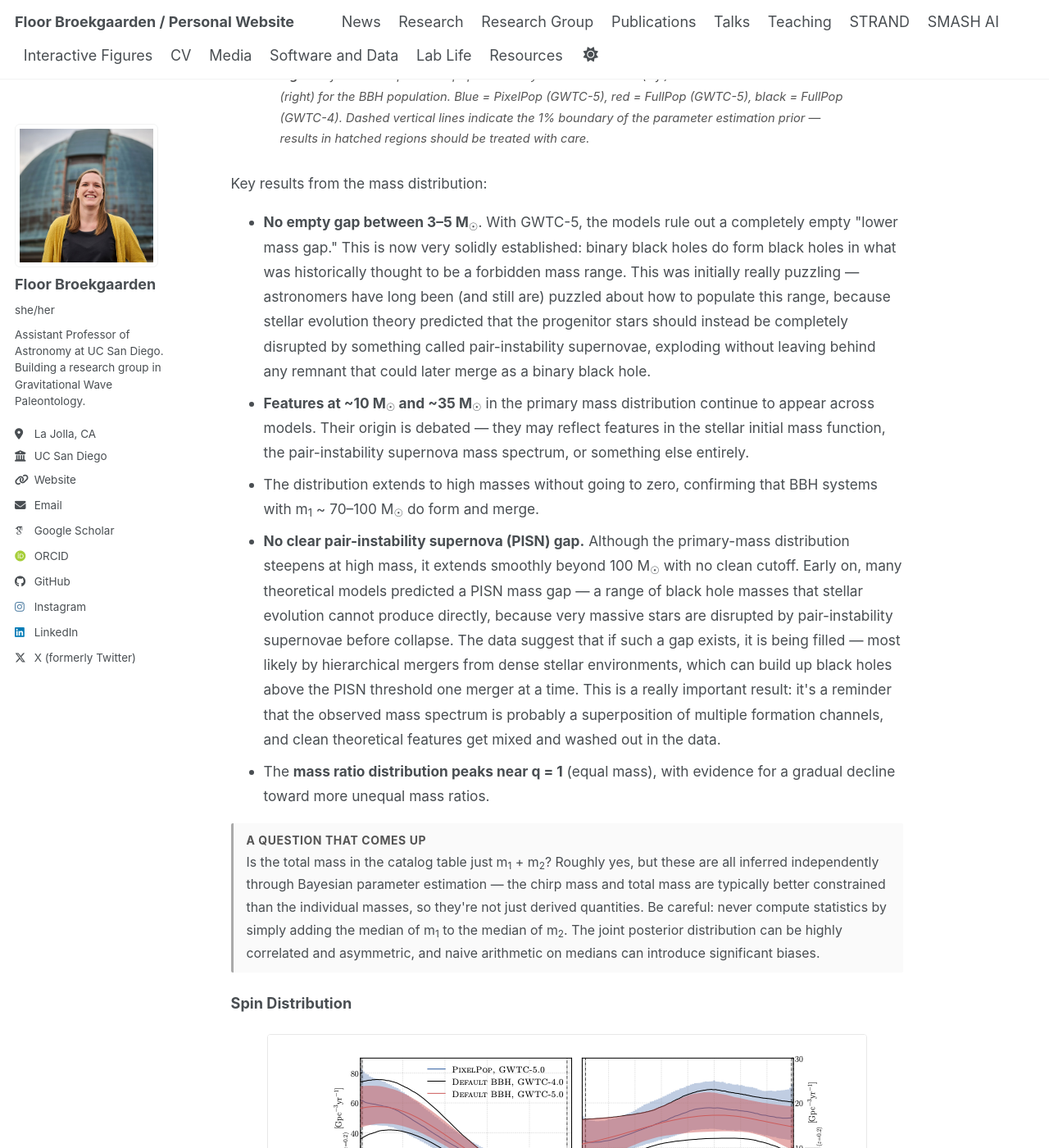
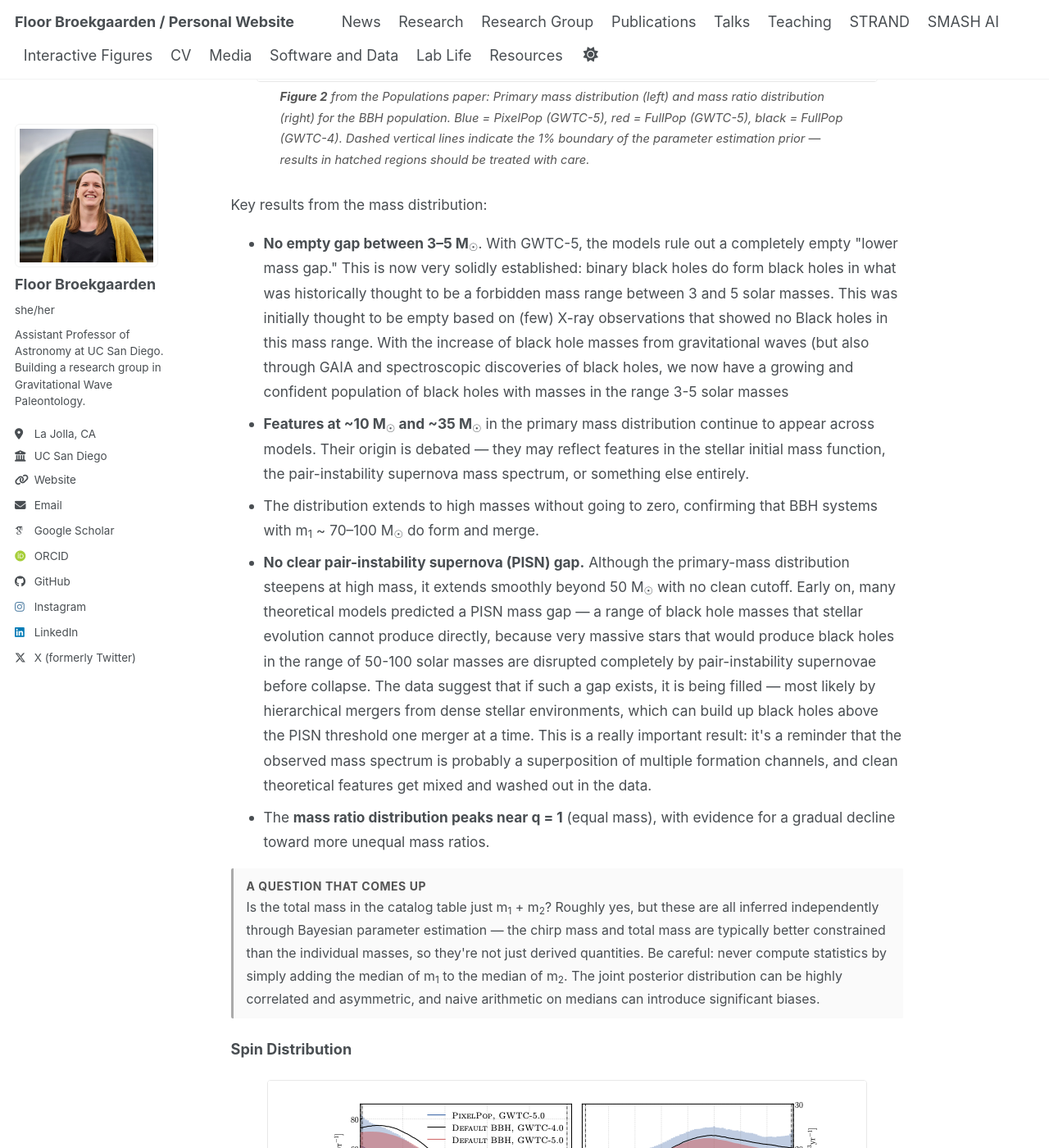
Before and after one commit to FloorBroekgaarden/FloorBroekgaarden.github.io, a Jekyll site: the page built from _pages/gwtc5.md, in a window 1280 px wide and 1400 px high, scrolled down 12837 px. Shown: the whole window at 82% size. Built offline with Jekyll 4.4.1, drawn with Linux system fonts in a browser that asks for light colours; some web fonts are replaced; a script bundle is joined from its source files by our own code; library files that are not in the unit come from our copies; some of the changed text lies outside the part shown.

Commit message:
Revise GWTC-5 figures and mass distribution details
Updated captions and descriptions for gravitational-wave detection visuals, clarifying the distinction between neutron stars and black holes, and elaborating on the mass gap findings.

```diff
--- a/_pages/gwtc5.md
+++ b/_pages/gwtc5.md
@@ -117,7 +117,7 @@
     <source src="/files/news/GWTC-5/1779814528172.mp4" type="video/mp4">
     Your browser does not support the video tag.
   </video>
-  <div class="fig-caption">The growing stellar graveyard: gravitational-wave detections from O1 through O4b, visualized by mass. Orange dots are black hole–black hole mergers; the stellar graveyard has grown from ~3 events to over 390 candidates. Note how sparsely populated the neutron star regime (orange dots at the low-mass end) remains by O4b. <em>Credit: <a href="https://www.linkedin.com/in/gabriele-vajente?miniProfileUrn=urn%3Ali%3Afsd_profile%3AACoAAC9AkkUB6fuz_cVOx8XZtT93Es2BJlzZ2L4">Gabriele Vajente (LinkedIn post)</a>.</em></div>
+  <div class="fig-caption">The growing stellar graveyard: gravitational-wave detections from O1 through O4b, visualized by mass. Orange dots are neutron stars, whereas blue dots are black holes; the stellar graveyard has grown from the ~3 (2 confident and one that was less confident) events in the first observing run in 2015 to over 390 candidates today in O4b! Note how sparsely populated the neutron star regime (orange dots at the low-mass end) remains by O4b. <em>Credit: <a href="https://www.linkedin.com/in/gabriele-vajente?miniProfileUrn=urn%3Ali%3Afsd_profile%3AACoAAC9AkkUB6fuz_cVOx8XZtT93Es2BJlzZ2L4">Gabriele Vajente (LinkedIn post)</a>.</em></div>
 </div>
 
 <p>Below is the official timeline of observing runs from the Intro paper. Between runs, LVK improves their detectors — sometimes substantially — so each new run typically covers a larger sensitive volume. The increase in detection rate is not just a matter of running longer; it reflects real engineering improvements including quantum squeezing, upgraded laser power, and better noise characterization.</p>
@@ -299,10 +299,10 @@
 
 <p>Key results from the mass distribution:</p>
 <ul>
-  <li><strong>No empty gap between 3–5 M<sub>☉</sub></strong>. With GWTC-5, the models rule out a completely empty "lower mass gap." This is now very solidly established: binary black holes do form black holes in what was historically thought to be a forbidden mass range. This was initially really puzzling — astronomers have long been (and still are) puzzled about how to populate this range, because stellar evolution theory predicted that the progenitor stars should instead be completely disrupted by something called pair-instability supernovae, exploding without leaving behind any remnant that could later merge as a binary black hole.</li>
+  <li><strong>No empty gap between 3–5 M<sub>☉</sub></strong>. With GWTC-5, the models rule out a completely empty "lower mass gap." This is now very solidly established: binary black holes do form black holes in what was historically thought to be a forbidden mass range between 3 and 5 solar masses. This was initially thought to be empty based on (few) X-ray observations that showed no Black holes in this mass range. With the increase of black hole masses from gravitational waves (but also through GAIA and spectroscopic discoveries of black holes, we now have a growing and confident population of black holes with masses in the range 3-5 solar masses</li>
   <li><strong>Features at ~10 M<sub>☉</sub> and ~35 M<sub>☉</sub></strong> in the primary mass distribution continue to appear across models. Their origin is debated — they may reflect features in the stellar initial mass function, the pair-instability supernova mass spectrum, or something else entirely.</li>
   <li>The distribution extends to high masses without going to zero, confirming that BBH systems with m<sub>1</sub> ~ 70–100 M<sub>☉</sub> do form and merge.</li>
-  <li><strong>No clear pair-instability supernova (PISN) gap.</strong> Although the primary-mass distribution steepens at high mass, it extends smoothly beyond 100 M<sub>☉</sub> with no clean cutoff. Early on, many theoretical models predicted a PISN mass gap — a range of black hole masses that stellar evolution cannot produce directly, because very massive stars are disrupted by pair-instability supernovae before collapse. The data suggest that if such a gap exists, it is being filled — most likely by hierarchical mergers from dense stellar environments, which can build up black holes above the PISN threshold one merger at a time. This is a really important result: it's a reminder that the observed mass spectrum is probably a superposition of multiple formation channels, and clean theoretical features get mixed and washed out in the data.</li>
+  <li><strong>No clear pair-instability supernova (PISN) gap.</strong> Although the primary-mass distribution steepens at high mass, it extends smoothly beyond 50 M<sub>☉</sub> with no clean cutoff. Early on, many theoretical models predicted a PISN mass gap — a range of black hole masses that stellar evolution cannot produce directly, because very massive stars that would produce black holes in the range of 50-100 solar masses are disrupted completely by pair-instability supernovae before collapse. The data suggest that if such a gap exists, it is being filled — most likely by hierarchical mergers from dense stellar environments, which can build up black holes above the PISN threshold one merger at a time. This is a really important result: it's a reminder that the observed mass spectrum is probably a superposition of multiple formation channels, and clean theoretical features get mixed and washed out in the data. </li>
   <li>The <strong>mass ratio distribution peaks near q = 1</strong> (equal mass), with evidence for a gradual decline toward more unequal mass ratios.</li>
 </ul>
 
```
